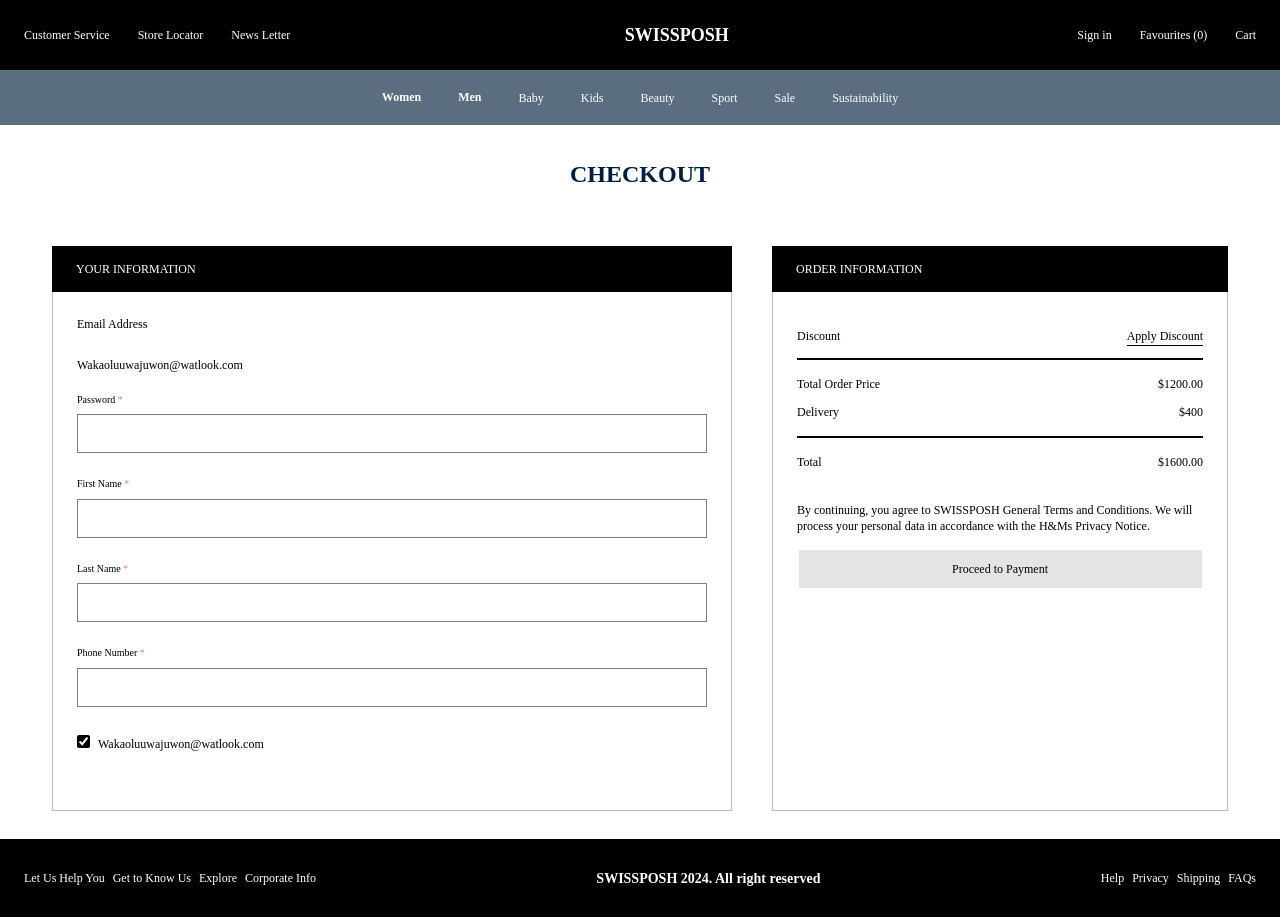
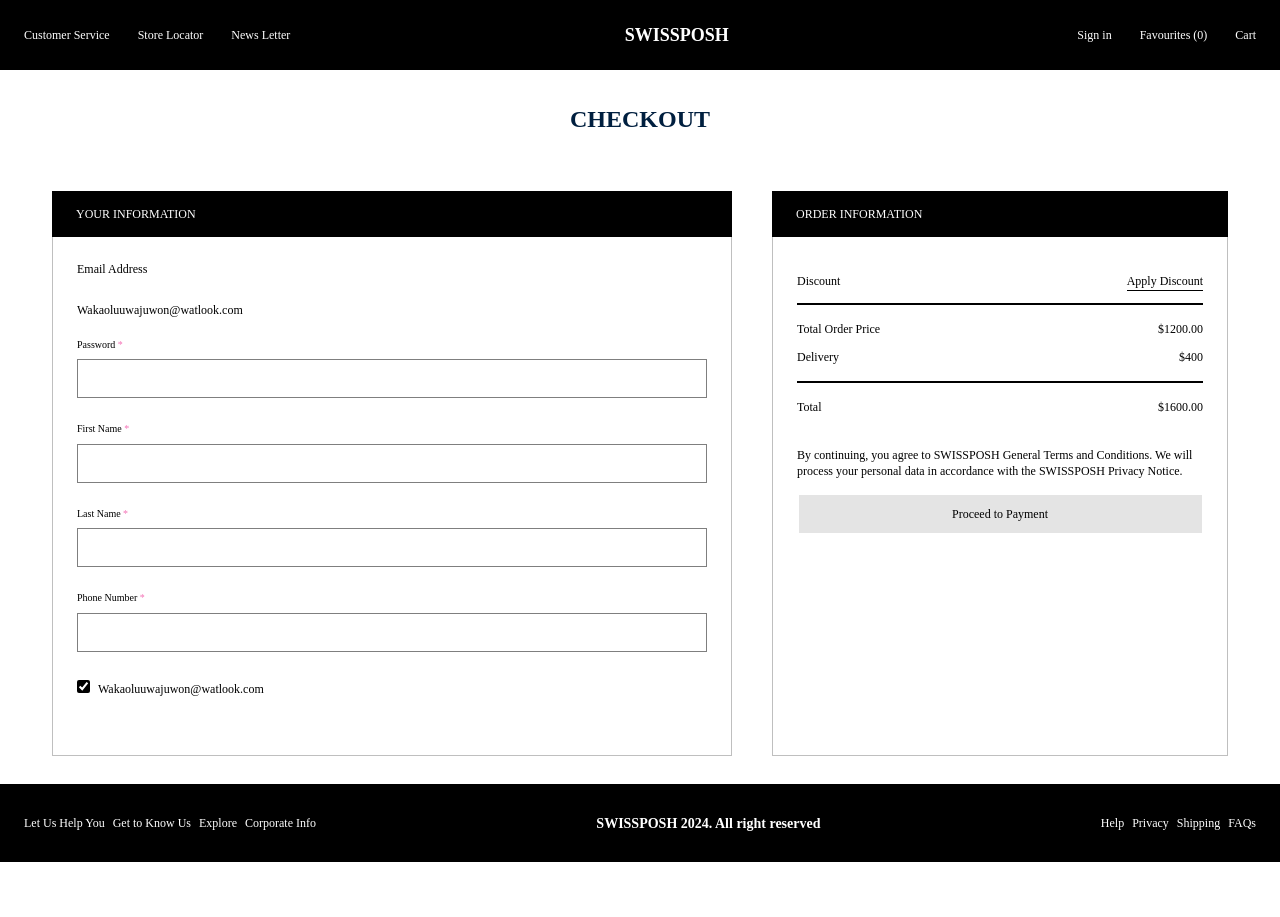
Before and after one commit to Moluno-xiii/swissposh_hng, a React (Vite) app: page /checkout in a window 1280 px wide. After the commit the page ends 862 px from the top, so only its background shows below. Built offline with nearby package versions, Linux system fonts and the light colour scheme; a web font is replaced by a local one.

Commit message:
fix: checkout styles

```diff
--- a/src/components/CheckoutOrderInformation.jsx
+++ b/src/components/CheckoutOrderInformation.jsx
@@ -25,8 +25,7 @@
         </div>
         <span className="py-4 text-[10px] leading-6 max-md:text-center md:text-xs">
           By continuing, you agree to SWISSPOSH General Terms and Conditions. We
-          will process your personal data in accordance with the H&Ms Privacy
-          Notice.
+          will process your personal data in accordance with the SWISSPOSH Privacy Notice.
         </span>
         <button className="mx-auto flex h-[38px] w-[249px] items-center justify-center bg-[#E4E4E4] text-xs md:w-[403px]">
           Proceed to Payment
--- a/src/pages/Checkout.jsx
+++ b/src/pages/Checkout.jsx
@@ -1,11 +1,9 @@
 import CheckoutPersonalInformation from "../components/CheckoutPersonalInformation";
 import CheckoutOrderInformation from "../components/CheckoutOrderInformation";
-import SecondaryNav from "../components/SecondaryNav";
 
 const Checkout = () => {
   return (
     <>
-    <SecondaryNav text={"women"} href={"/women"} />
     <div className="flex flex-col">
       <p className="mb-10 mt-[33px] text-center text-lg font-black uppercase leading-[24.3px] md:mb-14 md:text-2xl md:leading-[32.4px]">
         checkout
```
